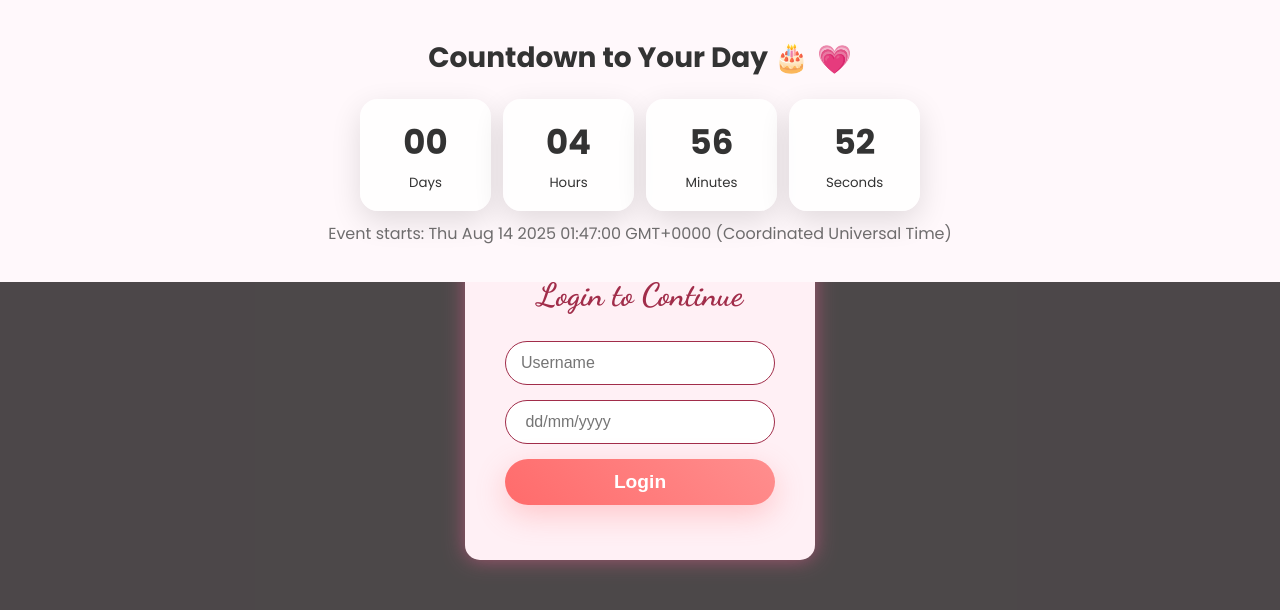
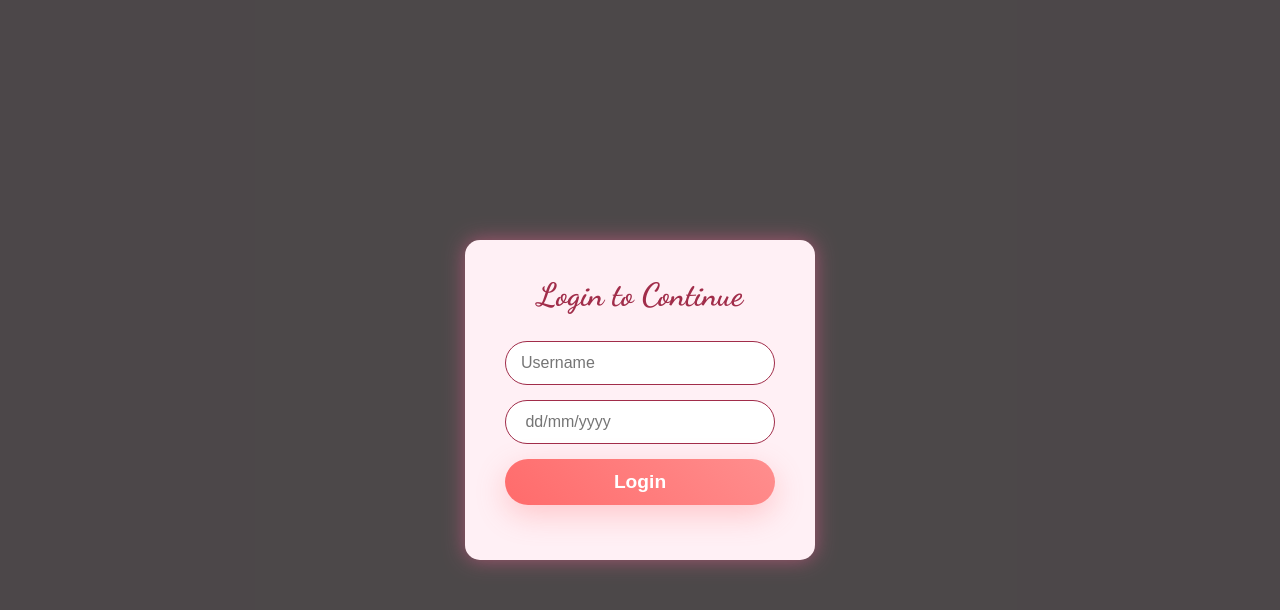
Before and after one commit to yeaminemolla12-sketch/morime, a plain HTML site: page index.html in a window 1280 px wide. Drawn offline with Linux system fonts and the light colour scheme.

Commit message:
Update index.html

```diff
--- a/index.html
+++ b/index.html
@@ -22,19 +22,6 @@
       </form>
     </div>
   </div>
-  <!-- Countdown Section (Visible before login) -->
-<section id="countdown" class="countdown-section">
-  <div class="container card">
-    <h2 class="section-title">Countdown to Your Day 🎂</h2>
-    <div class="countdown-grid">
-      <div class="time-box"><span id="dd">00</span><small>Days</small></div>
-      <div class="time-box"><span id="hh">00</span><small>Hours</small></div>
-      <div class="time-box"><span id="mm">00</span><small>Minutes</small></div>
-      <div class="time-box"><span id="ss">00</span><small>Seconds</small></div>
-    </div>
-    <p class="tiny">Event starts: <span id="nextBdayLabel"></span></p>
-  </div>
-</section>
 
 
 
```
